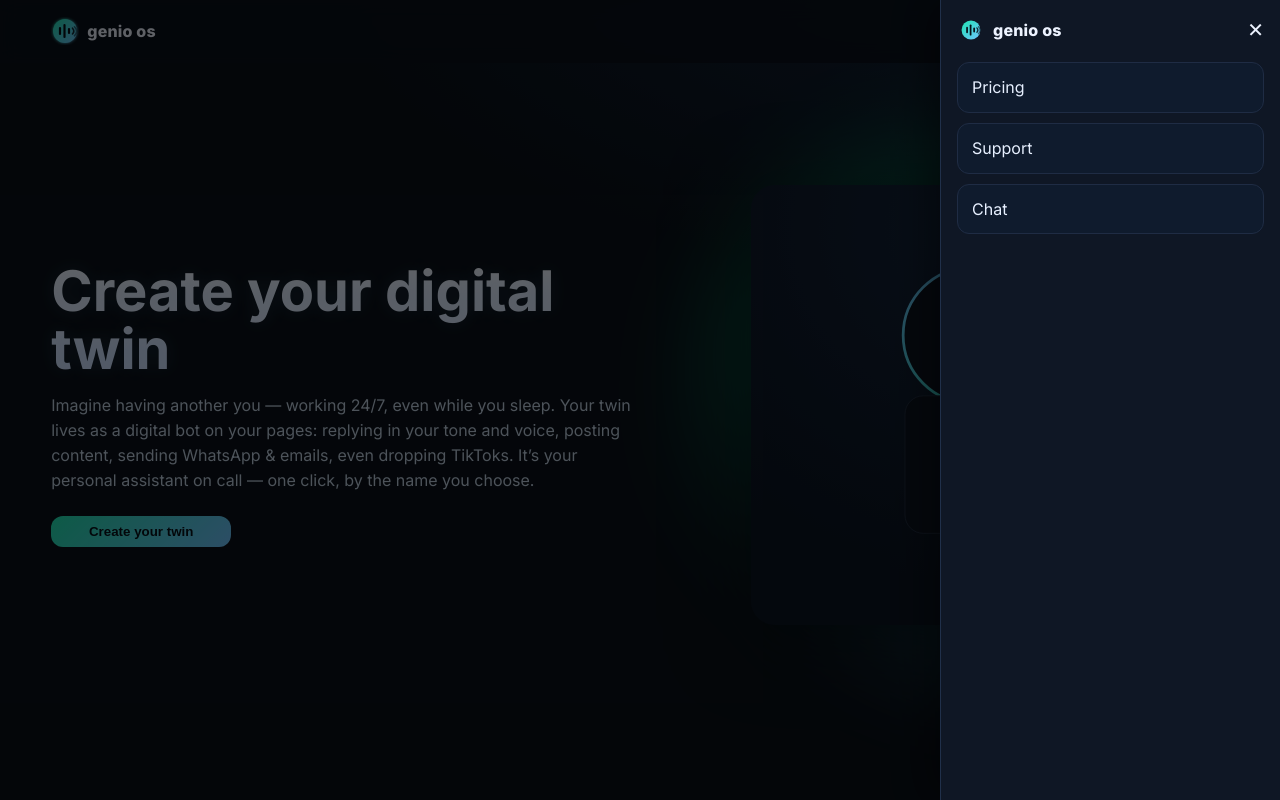
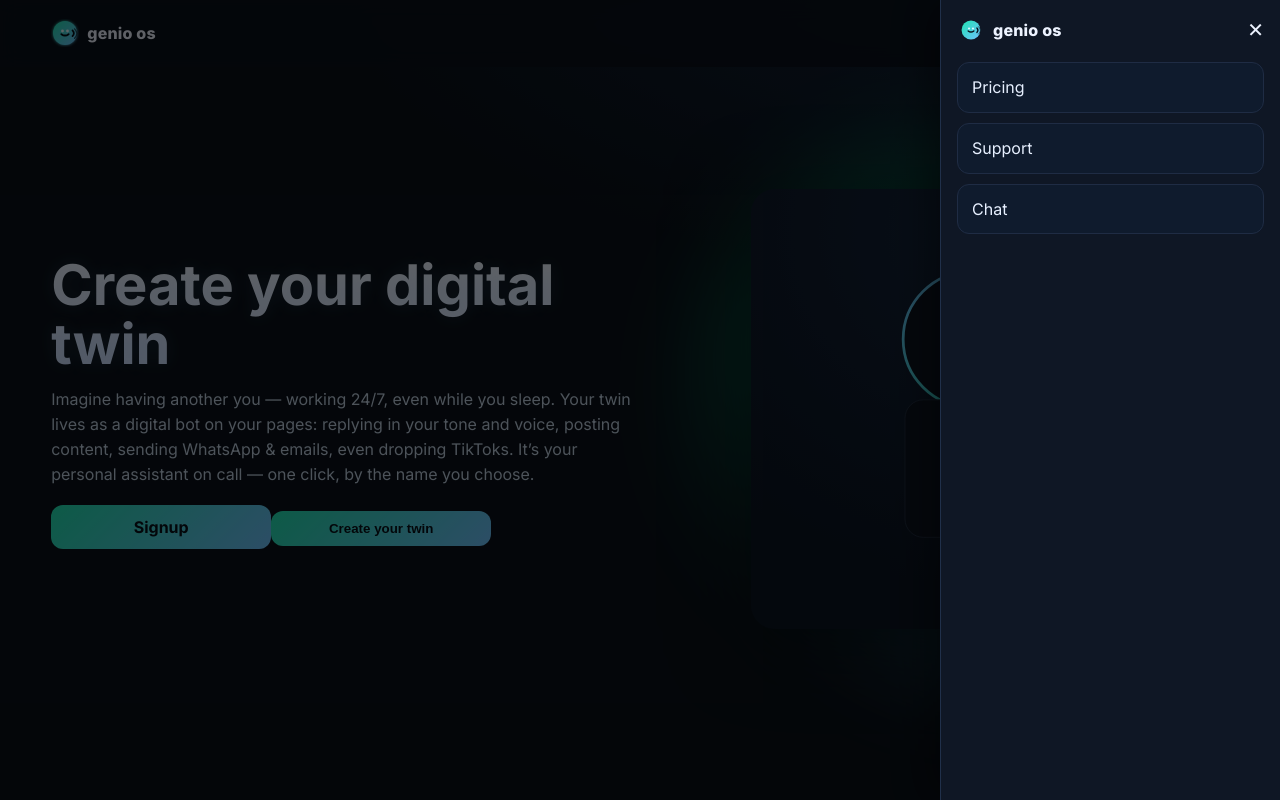
Before and after one commit to genio-ai/genio-os, a Next.js app: page / in a window 1280 px wide. Both pictures are taken after a click on the button "Menu". Built offline with nearby package versions, Linux system fonts and the light colour scheme.

Commit message:
Update index.js

```diff
--- a/pages/index.js
+++ b/pages/index.js
@@ -15,7 +15,7 @@ export default function Home() {
     return () => window.removeEventListener("scroll", onScroll);
   }, []);
 
-  // CTA routing without backend
+  // Decide CTA dest without backend
   const isAuth = useMemo(() => {
     if (typeof window === "undefined") return false;
     const cookieHasAuth = document.cookie.includes("auth=") || document.cookie.includes("token=");
@@ -28,10 +28,7 @@ export default function Home() {
     <>
       <Head>
         <title>genio os — Create your digital twin</title>
-        <meta
-          name="description"
-          content="Another you — a digital twin that replies in your tone, posts content, sends WhatsApp & emails, even drops TikToks."
-        />
+        <meta name="description" content="Another you — a digital twin that replies in your tone, posts content, sends WhatsApp & emails, even drops TikToks." />
         <meta name="viewport" content="width=device-width, initial-scale=1" />
         <link rel="preconnect" href="https://fonts.googleapis.com" />
         <link rel="preconnect" href="https://fonts.gstatic.com" crossOrigin="" />
@@ -41,40 +38,38 @@ export default function Home() {
       {/* Header */}
       <header className={scrolled ? "hdr scrolled" : "hdr"} aria-label="Site header">
         <div className="container nav">
-          {/* Brand: logo + explicit name = genio os */}
           <a className="brand" href="/" aria-label="genio os">
             <span className="brand-logo" aria-hidden="true">
-              {/* NEW Neon Circular Logo (gradient + equalizer + waves) */}
+              {/* Neon circular logo: smile face + waves */}
               <svg width="28" height="28" viewBox="0 0 28 28" role="img" aria-label="genio os logo">
                 <defs>
-                  <linearGradient id="gt-circ" x1="0" y1="0" x2="1" y2="1">
+                  <linearGradient id="gradBadge" x1="0" y1="0" x2="1" y2="1">
                     <stop offset="0" stopColor="#20E3B2" />
                     <stop offset="1" stopColor="#6FC3FF" />
                   </linearGradient>
-                  <filter id="soft-glow" x="-50%" y="-50%" width="200%" height="200%">
+                  <filter id="glowSoft" x="-50%" y="-50%" width="200%" height="200%">
                     <feGaussianBlur stdDeviation="1.8" result="b" />
                     <feMerge><feMergeNode in="b" /><feMergeNode in="SourceGraphic" /></feMerge>
                   </filter>
                 </defs>
-                {/* circular badge */}
-                <circle cx="14" cy="14" r="12" fill="url(#gt-circ)" filter="url(#soft-glow)" />
-                {/* equalizer bars (centered) */}
-                <g stroke="#071018" strokeLinecap="round" strokeWidth="2.2">
-                  <line x1="9" y1="17" x2="9" y2="11" />
-                  <line x1="13.5" y1="20" x2="13.5" y2="8" />
-                  <line x1="18" y1="16" x2="18" y2="12" />
+                {/* badge */}
+                <circle cx="14" cy="14" r="12" fill="url(#gradBadge)" filter="url(#glowSoft)"/>
+                {/* face */}
+                <g fill="#E7FAFF" stroke="none" transform="translate(0,0)">
+                  <circle cx="11.5" cy="12" r="1.4" />
+                  <circle cx="16.5" cy="12" r="1.4" />
                 </g>
-                {/* subtle waves (right) */}
-                <g fill="none" stroke="#071018" strokeWidth="1.6" strokeLinecap="round" opacity="0.85">
-                  <path d="M21.5 11.2c2 2.2 2 3.6 0 5.8" />
-                  <path d="M23.5 9.8c3.1 3.2 3.1 5.8 0 9" opacity="0.65" />
+                <path d="M10.4 15.2q3.6 2.8 7.2 0" fill="none" stroke="#071018" strokeWidth="1.9" strokeLinecap="round"/>
+                {/* waves (right) */}
+                <g fill="none" stroke="#071018" strokeLinecap="round">
+                  <path d="M21.5 11.4c2.1 2.2 2.1 3.6 0 5.8" strokeWidth="1.7" />
+                  <path d="M23.6 9.9c3.2 3.3 3.2 6 0 9.3" strokeWidth="1.3" opacity=".7" />
                 </g>
               </svg>
             </span>
             <span className="brand-name">genio os</span>
           </a>
 
-          {/* Right actions */}
           <div className="actions">
             <button className="menu-chip" aria-label="Open menu" onClick={() => setMenuOpen(true)}>
               <svg width="18" height="18" viewBox="0 0 24 24" fill="none" aria-hidden="true">
@@ -83,7 +78,7 @@ export default function Home() {
               <span className="menu-text">Menu</span>
             </button>
             <a className="btn btn-outline" href="/login">Login</a>
-            <a className="btn btn-neon" href="/signup">Signup</a>
+            {/* Signup removed from header as requested */}
           </div>
         </div>
       </header>
@@ -96,24 +91,19 @@ export default function Home() {
             <div className="panel-head">
               <div className="brand mini">
                 <span className="brand-logo" aria-hidden="true">
-                  {/* same logo mini */}
                   <svg width="22" height="22" viewBox="0 0 28 28" aria-hidden="true">
-                    <use href="#logo-def" />
                     <defs>
-                      <linearGradient id="gt-circ-2" x1="0" y1="0" x2="1" y2="1">
+                      <linearGradient id="gradBadge2" x1="0" y1="0" x2="1" y2="1">
                         <stop offset="0" stopColor="#20E3B2" />
                         <stop offset="1" stopColor="#6FC3FF" />
                       </linearGradient>
                     </defs>
-                    <circle cx="14" cy="14" r="12" fill="url(#gt-circ-2)" />
-                    <g stroke="#071018" strokeLinecap="round" strokeWidth="2.2">
-                      <line x1="9" y1="17" x2="9" y2="11" />
-                      <line x1="13.5" y1="20" x2="13.5" y2="8" />
-                      <line x1="18" y1="16" x2="18" y2="12" />
-                    </g>
-                    <g fill="none" stroke="#071018" strokeWidth="1.6" strokeLinecap="round" opacity="0.85">
-                      <path d="M21.5 11.2c2 2.2 2 3.6 0 5.8" />
-                      <path d="M23.5 9.8c3.1 3.2 3.1 5.8 0 9" opacity="0.65" />
+                    <circle cx="14" cy="14" r="12" fill="url(#gradBadge2)"/>
+                    <g fill="#E7FAFF"><circle cx="11.5" cy="12" r="1.3"/><circle cx="16.5" cy="12" r="1.3"/></g>
+                    <path d="M10.4 15.2q3.6 2.8 7.2 0" fill="none" stroke="#071018" strokeWidth="1.8" strokeLinecap="round"/>
+                    <g fill="none" stroke="#071018" strokeLinecap="round">
+                      <path d="M21.5 11.4c2.1 2.2 2.1 3.6 0 5.8" strokeWidth="1.6"/>
+                      <path d="M23.6 9.9c3.2 3.3 3.2 6 0 9.3" strokeWidth="1.2" opacity=".7"/>
                     </g>
                   </svg>
                 </span>
@@ -140,6 +130,9 @@ export default function Home() {
             pages: replying in your tone and voice, posting content, sending WhatsApp & emails, even dropping TikToks.
             It’s your personal assistant on call — one click, by the name you choose.
           </p>
+
+          {/* NEW: Signup button above CTA, same size/style */}
+          <a className="btn btn-neon cta" href="/signup" style={{marginBottom:12}}>Signup</a>
           <button className="btn btn-neon cta" onClick={goCreateTwin}>Create your twin</button>
         </div>
 
@@ -187,7 +180,7 @@ export default function Home() {
         a{color:inherit; text-decoration:none}
 
         /* Header */
-        .hdr{position:sticky; top:0; z-index:50; backdrop-filter:saturate(150%) blur(10px); background:#0b111add; transition:box-shadow .2s ease, background .2s ease}
+        .hdr{position:sticky; top:0; z-index:50; backdrop-filter:saturate(150%) blur(10px); background:#0b111add; transition:box-shadow .2s ease}
         .hdr.scrolled{box-shadow:0 8px 28px rgba(0,0,0,.5)}
         .nav{display:flex; align-items:center; justify-content:space-between; gap:10px; padding:10px 0}
         .brand{display:inline-flex; align-items:center; gap:8px; min-width:0; flex:1 1 auto; white-space:nowrap}
@@ -195,9 +188,9 @@ export default function Home() {
         .brand-name{font-weight:800; letter-spacing:.2px}
         .actions{display:flex; align-items:center; gap:8px; flex:0 1 auto; min-width:0}
         .menu-chip{display:inline-flex; align-items:center; gap:8px; padding:8px 12px; border-radius:12px; background:#0e1a2a; border:1px solid #1e2b41; color:#cfe6ff}
-        .btn{display:inline-flex; align-items:center; justify-content:center; border-radius:12px; cursor:pointer; padding:8px 12px; font-weight:600; border:1px solid #223145; background:#0f1828; color:var(--text)}
+        .btn{display:inline-flex; align-items:center; justify-content:center; border-radius:12px; cursor:pointer; padding:10px 14px; font-weight:700; border:1px solid #223145; background:#0f1828; color:var(--text)}
         .btn-neon{border:none; background:linear-gradient(135deg, var(--neon1), var(--neon2)); color:var(--ink)}
-        .btn-outline{background:#0f1828}
+        .btn-outline{background:#0f1828; font-weight:600}
         @media (max-width:360px){
           .menu-text{display:none}
           .menu-chip{padding:6px 8px}
@@ -218,12 +211,17 @@ export default function Home() {
         .hero{display:grid; grid-template-columns:1.1fr .9fr; gap:32px; align-items:center; padding:84px 0}
         .hero-text h1{
           margin:0 0 14px; font-size:clamp(32px,5vw,56px); line-height:1.05;
-          background:linear-gradient(180deg, #f4f8ff 0%, #cfe0ff 100%); -webkit-background-clip:text; color:transparent; text-shadow:0 0 18px rgba(111,195,255,.15);
+          background:linear-gradient(180deg, #f4f8ff 0%, #cfe0ff 100%); -webkit-background-clip:text; color:transparent;
+          text-shadow:0 0 18px rgba(111,195,255,.15);
         }
-        .hero-text .hook{color:#c0d0e2; margin:0 0 24px; max-width:58ch}
-        .cta{min-width:180px}
+        .hero-text .hook{color:#c0d0e2; margin:0 0 18px; max-width:58ch}
+        .cta{min-width:220px} /* big buttons */
         .hero-visual{position:relative; aspect-ratio:1/1; min-height:320px; display:grid; place-items:center}
-        .blob{position:absolute; width:560px; height:560px; border-radius:50%; background:radial-gradient(circle at 30% 30%, var(--neon1), transparent 60%), radial-gradient(circle at 70% 70%, var(--neon2), transparent 60%); filter:blur(44px) saturate(160%); opacity:.35}
+        .blob{
+          position:absolute; width:560px; height:560px; border-radius:50%;
+          background:radial-gradient(circle at 30% 30%, var(--neon1), transparent 60%), radial-gradient(circle at 70% 70%, var(--neon2), transparent 60%);
+          filter:blur(44px) saturate(160%); opacity:.35;
+        }
         .twin{width:min(440px,90%); filter:drop-shadow(0 10px 40px rgba(0,0,0,.5))}
         @media (max-width:940px){ .hero{grid-template-columns:1fr; text-align:center} .hero-visual{margin-top:16px} }
       `}</style>
```
